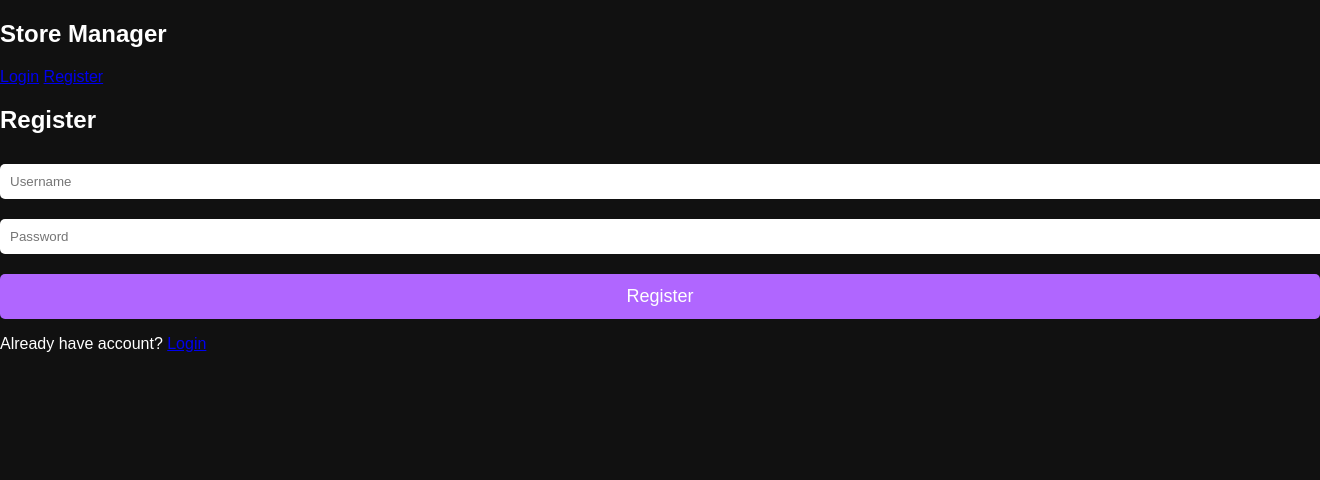
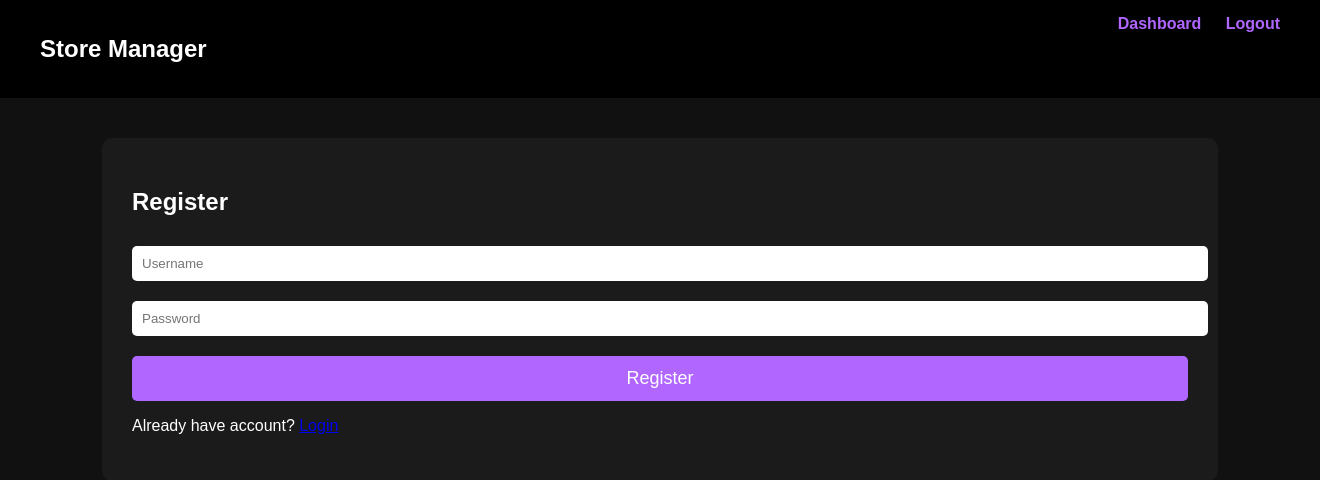
Before and after one commit to manojar346-hue/Clothes-, a Flask app: page /register in a window 1320 px wide; the page is wider, and only the part inside the window is pictured. Shown: the top 480 px of that part. Run offline with Flask 3, Linux system fonts and the light colour scheme.

Commit message:
Update base.html

```diff
--- a/templates/base.html
+++ b/templates/base.html
@@ -6,21 +6,17 @@
 </head>
 <body>
 
-<div class="nav">
+<div class="navbar">
     <h2>Store Manager</h2>
-
     <div>
-        {% if 'user' in session %}
-            <a href="/dashboard">Dashboard</a>
-            <a href="/logout">Logout</a>
-        {% else %}
-            <a href="/login">Login</a>
-            <a href="/register">Register</a>
-        {% endif %}
+        <a href="/dashboard">Dashboard</a>
+        <a href="/logout">Logout</a>
     </div>
 </div>
 
-{% block content %}{% endblock %}
+<div class="container">
+    {% block content %}{% endblock %}
+</div>
 
 </body>
 </html>
```
